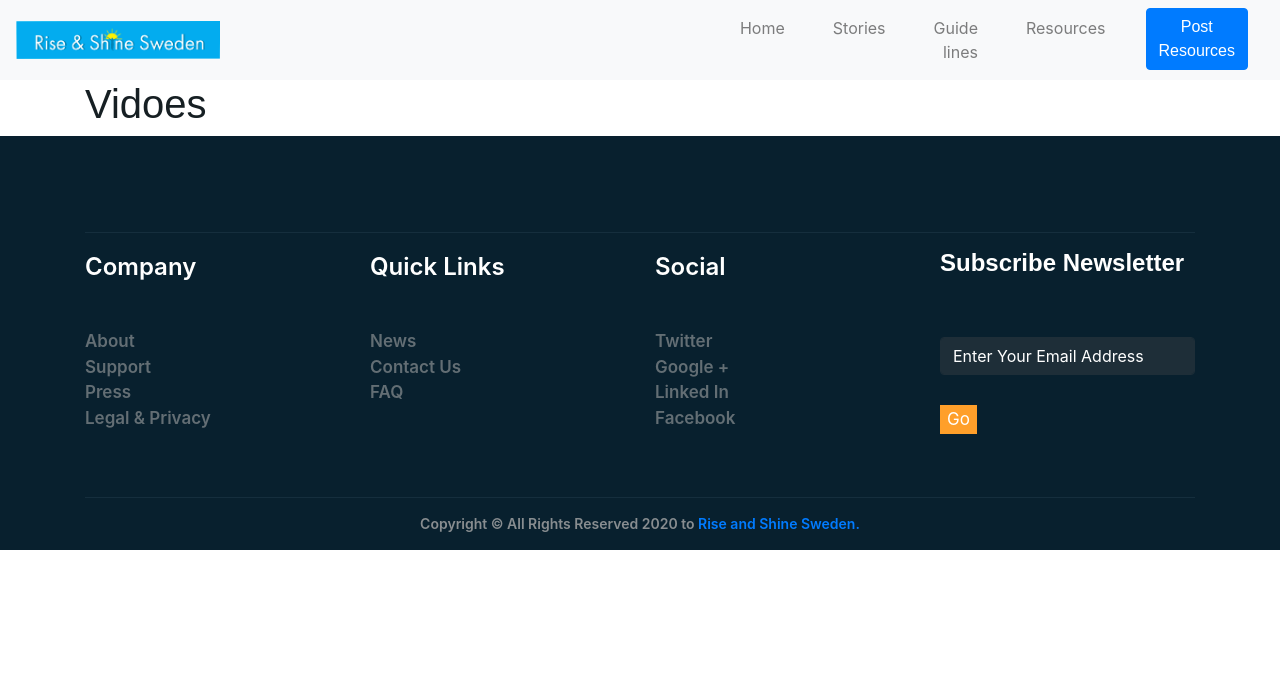
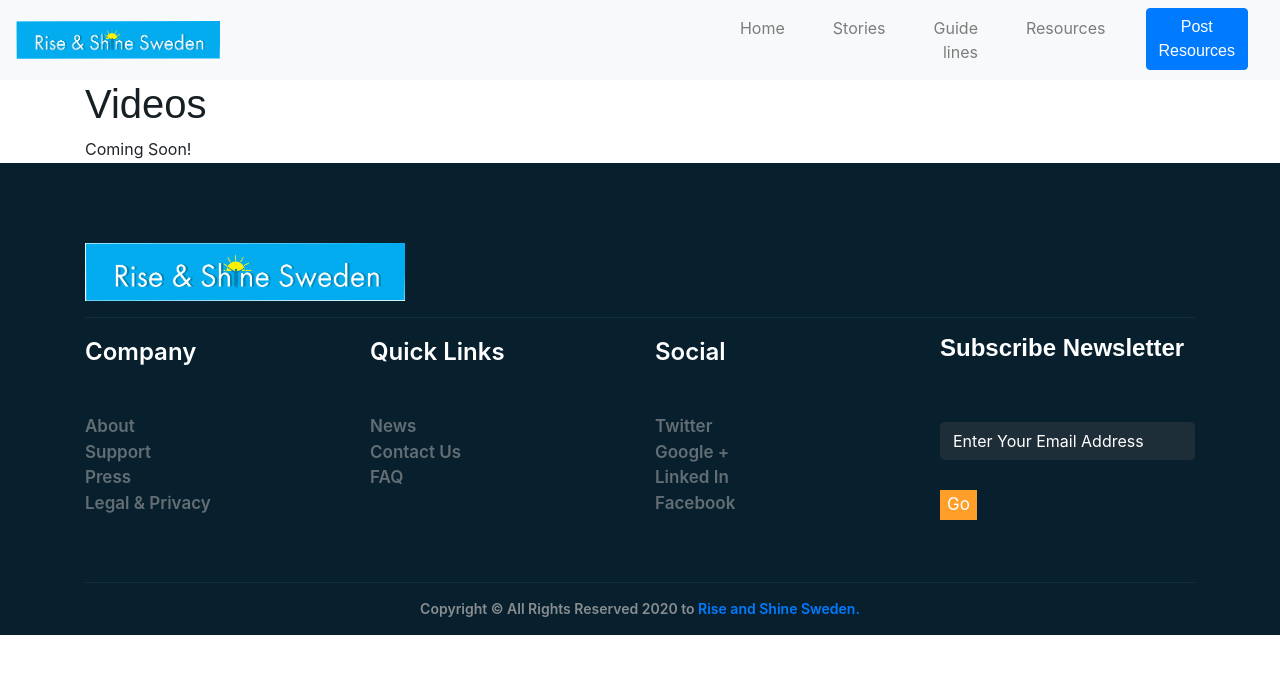
Before and after one commit to electrone901/rise-and-shine-sweden, a React (Create React App) app: page /stories in a window 1280 px wide. Shown: the top 674 px of the page. Built offline with nearby package versions, Linux system fonts and the light colour scheme; no server answers.

Commit message:
add the banner on the footer

```diff
--- a/src/components/Videos.js
+++ b/src/components/Videos.js
@@ -22,7 +22,11 @@ export default class Vidoes extends Component{
         console.log(this.state.data)
         this.state.data.forEach(post => {
             posts.push(
-                <p>post.id</p>
+                <div>
+                    <p>{post.id}</p>
+                    <p>{post.id}</p>
+                </div>
+
             )
         });
 
@@ -33,8 +37,8 @@ export default class Vidoes extends Component{
 
         return(
             <div className="container">
-                <h1>Vidoes</h1>
-                {this.listOfPost()}
+                <h1>Videos</h1>
+                <p>Coming Soon!</p>
             </div>
         );
     };
--- a/src/components/layout/Footer.js
+++ b/src/components/layout/Footer.js
@@ -1,12 +1,15 @@
 import React from "react";
 import styles from "./Footer.module.css";
+
+import Banner from '../img/banner.png';
+
 const Footer = () => {
   return (
     <div className="footer">
       <div class="container">
         <div class="row ">
           <div class="col-xl-12 col-lg-12 col-md-12 col-sm-12 col-12 ">
-
+            <img src={Banner} class="footer__banner" />
           </div>
         </div>
         <hr class="footer-line" />
--- a/src/index.css
+++ b/src/index.css
@@ -348,3 +348,7 @@ Description     : A file that contains all styles for Carousel.js.
             color: #686F7A;
             font-size: 15px;
         }
+
+.footer__banner{
+    width: 20rem;
+}
```
